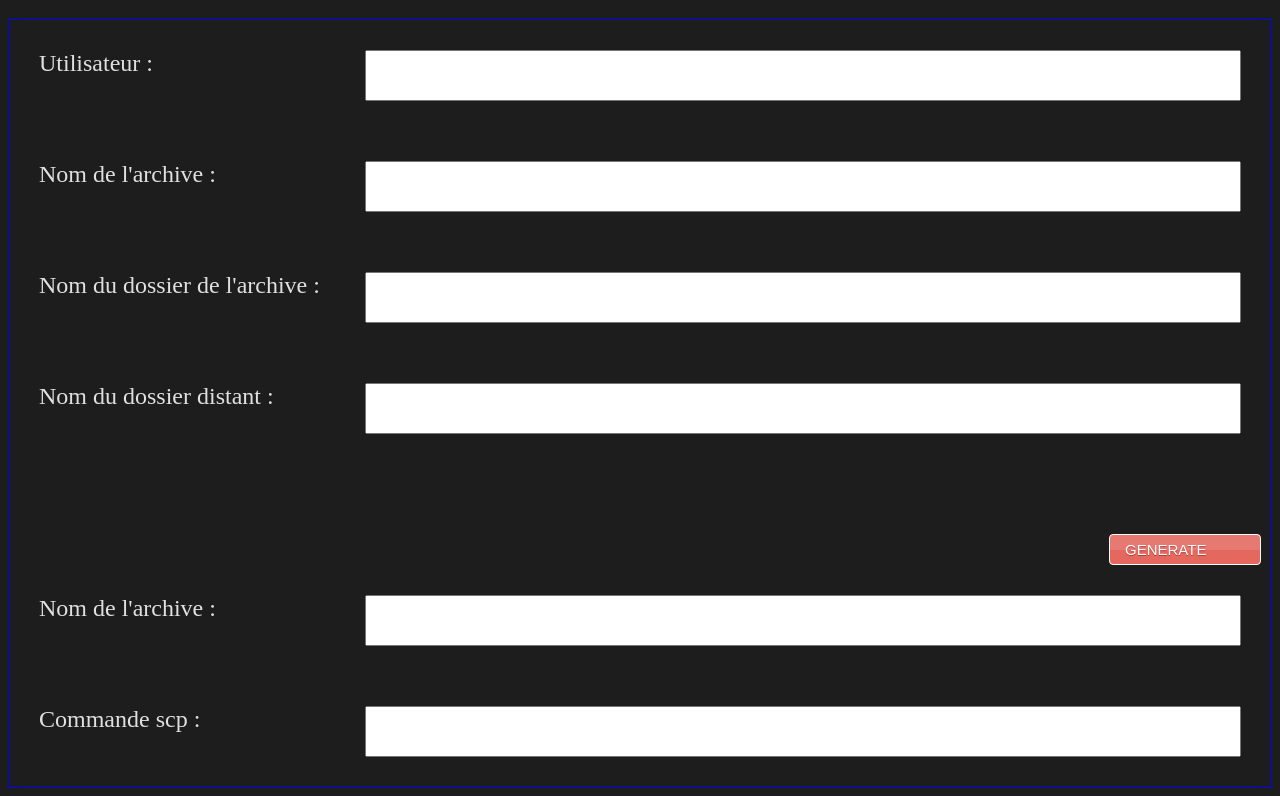
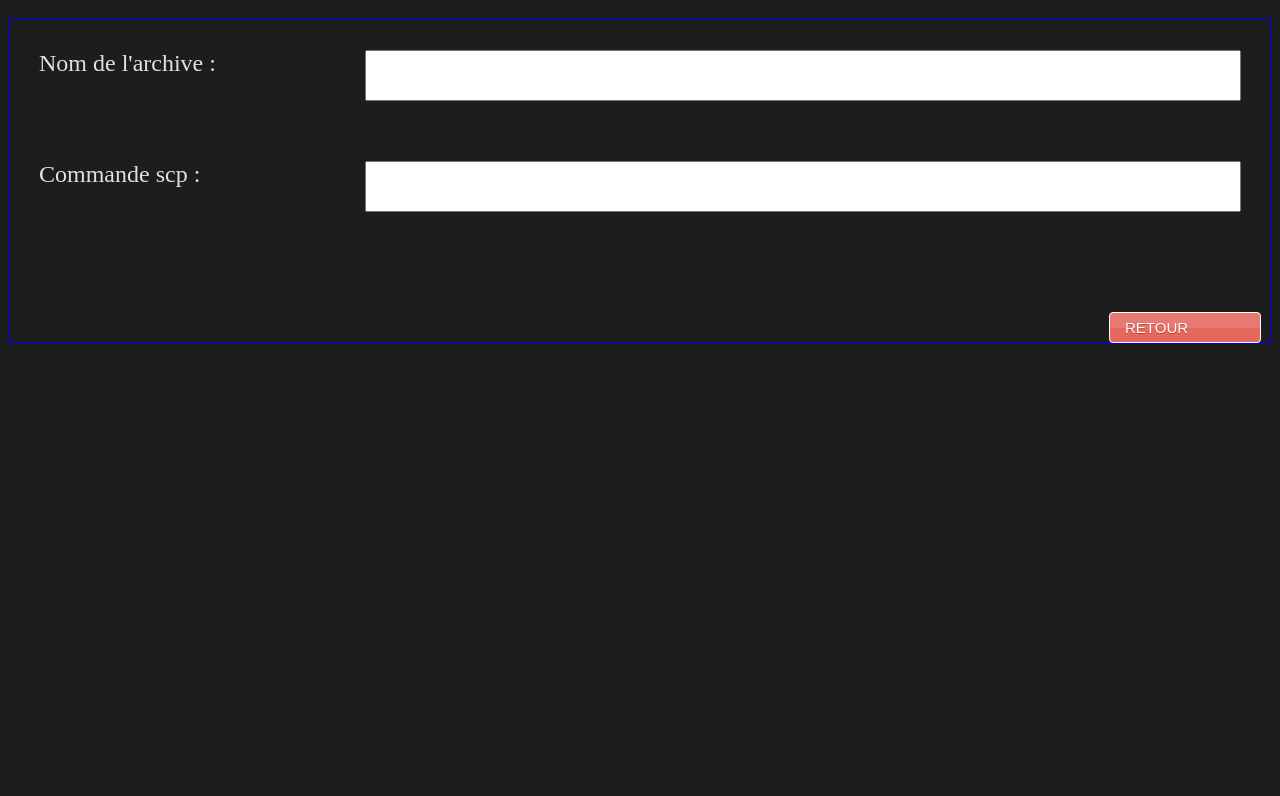
Before and after one commit to sfadwa/exo_js, a plain HTML site: page index.html in a window 1280 px wide. Both pictures are taken after a click on the link "GENERATE". Shown: the part 63-859 px from the top of the page. After the commit the page ends 800 px from the top, so only its background shows below. Drawn offline with Linux system fonts and the light colour scheme.

Commit message:
mise a jour

```diff
--- a/index.html
+++ b/index.html
@@ -16,38 +16,37 @@
         <section>
             <form action="" method="get" id="formulaire">
 
-                <div class="ligne1">
+                <div id="ligne1">
                     <label for="User">Utilisateur :</label>
                     <input type="text" name="User" id="User">
                 </div>
 
-                <div class="ligne2">
+                <div id="ligne2">
                     <label for="name">Nom de l'archive :</label>
                     <input type="text" name="name" id="name">
                 </div>
 
-                <div class="ligne3">
+                <div id="ligne3">
                     <label for="doc">Nom du dossier de l'archive :</label>
                     <input type="text" name="doc" id="doc">
                 </div>
 
-                <div class="ligne4">
+                <div id="ligne4">
                     <label for="doss">Nom du dossier distant :</label>
                     <input type="text" name="doss" id="doss">
                 </div>
 
+
+                <div id="ligne6">
+                    <label for="doss">Commande scp :</label>
+                    <input type="text" name="doss" id="doss">
+                </div>
+
+
                 <a href="#" class="myButton">GENERATE</a>
 
 
-                <div class="ligne5">
-                    <label for="doss">Nom de l'archive :</label>
-                    <input type="text" name="doss" id="doss">
-                </div>
-
-                <div class="ligne6">
-                    <label for="doss">Commande scp :</label>
-                    <input type="text" name="doss" id="doss">
-                </div>
+                <a href="#" id="back">RETOUR</a>
 
             </form>
         </section>
--- a/script.js
+++ b/script.js
@@ -0,0 +1,30 @@
+let button = document.querySelector('.myButton');
+let button2 = document.querySelector('#back')
+
+
+button.addEventListener("click", function () {
+    let champ1 = document.getElementById("ligne1");
+    console.log(champ1);
+    champ1.style.display = "none";
+
+
+    let champ3 = document.getElementById("ligne3");
+    console.log(champ3);
+    champ3.style.display = "none";
+
+    let champ4 = document.getElementById("ligne4");
+    console.log(champ4);
+    champ4.style.display = "none";
+
+
+    let champ6 = document.getElementById("ligne6");
+    console.log(champ6);
+    champ6.style.display = "flex";
+
+    button.style.display = "none";
+
+    button2.style.display = "flex";
+
+
+
+});
--- a/style.css
+++ b/style.css
@@ -26,7 +26,7 @@ section>form {
     width: 10px;
 }
 
-.ligne1 {
+#ligne1 {
     color: rgba(255, 255, 255, 0.867);
     display: flex;
     align-items: stretch;
@@ -34,7 +34,7 @@ section>form {
     margin: 30px;
 }
 
-.ligne2 {
+#ligne2 {
     color: rgba(255, 255, 255, 0.867);
     display: flex;
     flex-wrap: nowrap;
@@ -42,7 +42,7 @@ section>form {
     margin: 30px;
 }
 
-.ligne3 {
+#ligne3 {
 
     color: rgba(255, 255, 255, 0.867);
     display: flex;
@@ -51,7 +51,7 @@ section>form {
     margin: 30px;
 }
 
-.ligne4 {
+#ligne4 {
     color: rgba(255, 255, 255, 0.867);
     display: flex;
     flex-wrap: nowrap;
@@ -59,19 +59,17 @@ section>form {
     margin: 30px;
 }
 
-.ligne5 {
+#ligne5 {
     display: none;
     color: rgba(255, 255, 255, 0.867);
-    display: flex;
     flex-wrap: nowrap;
     align-items: stretch;
     margin: 30px;
 }
 
-.ligne6 {
+#ligne6 {
     display: none;
     color: rgba(255, 255, 255, 0.867);
-    display: flex;
     flex-wrap: nowrap;
     align-items: stretch;
     margin: 30px;
@@ -86,7 +84,7 @@ label {
 }
 
 input {
-    color: rgba(255, 255, 255, 0.867);
+    color: black;
     width: 900px;
     padding: 16px;
 }
@@ -114,5 +112,31 @@ input {
 
 .myButton:active {
     position: relative;
-    /* top: 1px; */
+    top: 1px;
 }
+
+#back {
+    display: none;
+    box-shadow: inset 0px 39px 0px -24px #e67a73;
+    background-color: #e4685d;
+    border-radius: 4px;
+    border: 1px solid #ffffff;
+    cursor: pointer;
+    color: #ffffff;
+    font-family: Arial;
+    font-size: 15px;
+    padding: 6px 15px;
+    text-decoration: none;
+    text-shadow: 0px 1px 0px #b23e35;
+    width: 120px;
+    margin: 70px 10px auto 1100px
+}
+
+#back :hover {
+    background-color: #eb675e;
+}
+
+#back :active {
+    position: relative;
+    top: 1px;
+}
```
